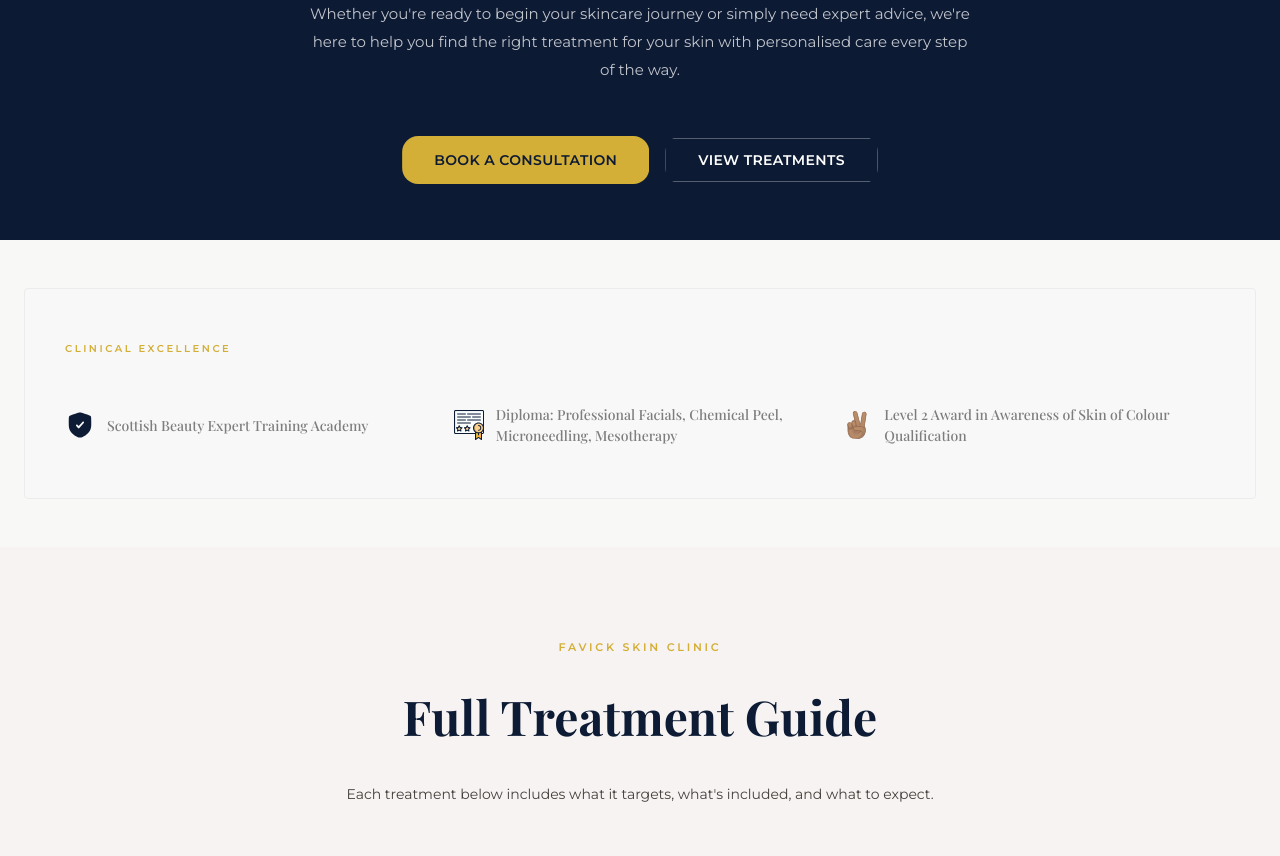
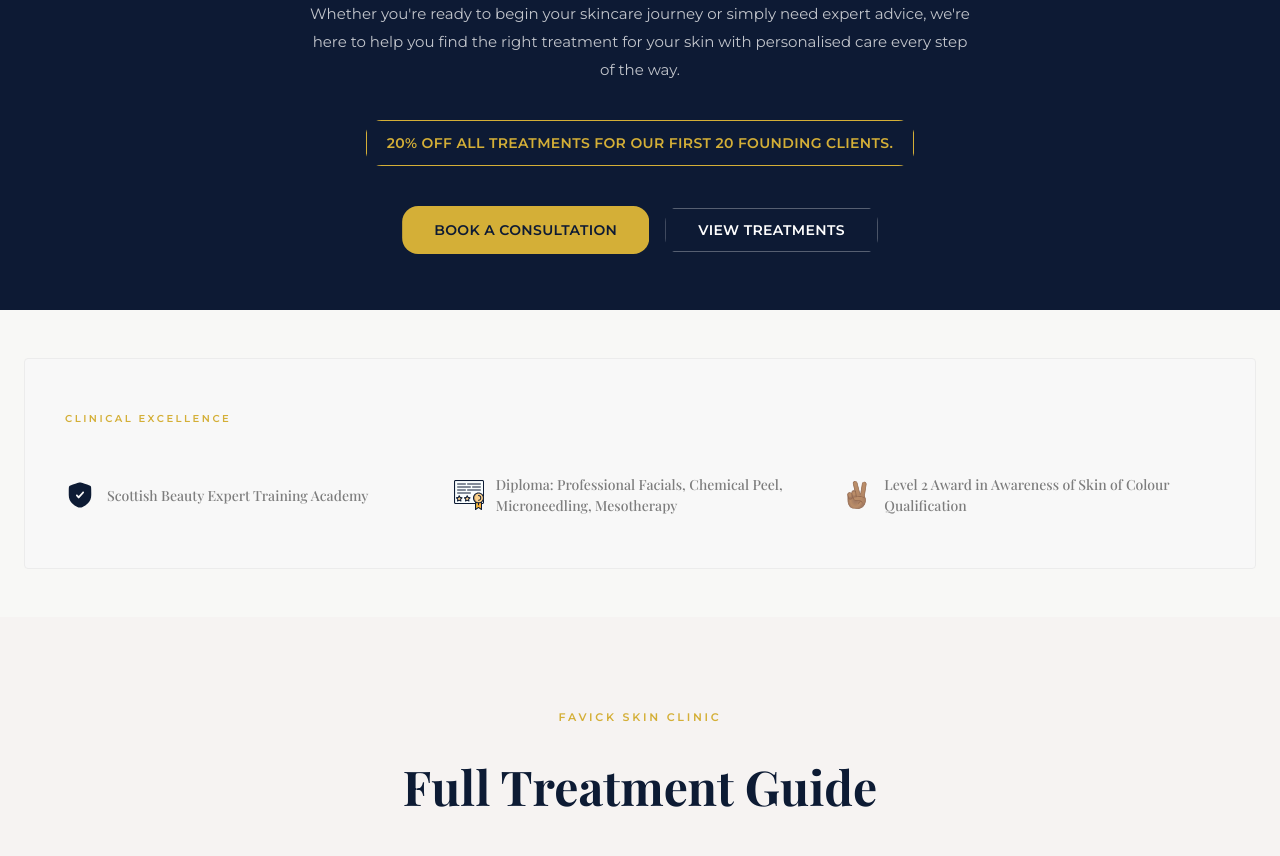
Before and after one commit to victorgbonna/favick-clinic, a Next.js app: page / in a window 1280 px wide. Shown: the part 880-1736 px from the top of the page. Built offline with nearby package versions, Linux system fonts and the light colour scheme; a web font is replaced by a local one.

Commit message:
firsttime 20% off

```diff
--- a/src/pages/index.jsx
+++ b/src/pages/index.jsx
@@ -53,6 +53,15 @@
           your skin with personalised care every step of the way.
         </ScrollReveal>
 
+        <ScrollReveal
+          as="p"
+          variant="up"
+          delay={140}
+          className="mx-auto mt-6 inline-flex rounded-md border border-gold/40 bg-gold/10 px-5 py-3 text-sm font-semibold uppercase tracking-wide text-gold"
+        >
+          20% off all treatments for our first 20 founding clients.
+        </ScrollReveal>
+
         <div className="mt-10 flex flex-wrap items-center justify-center gap-4">
           <ScrollReveal variant="scale" delay={180}><Link
             href={API_ENDPOINTS.BOOKING_LINK}
```
